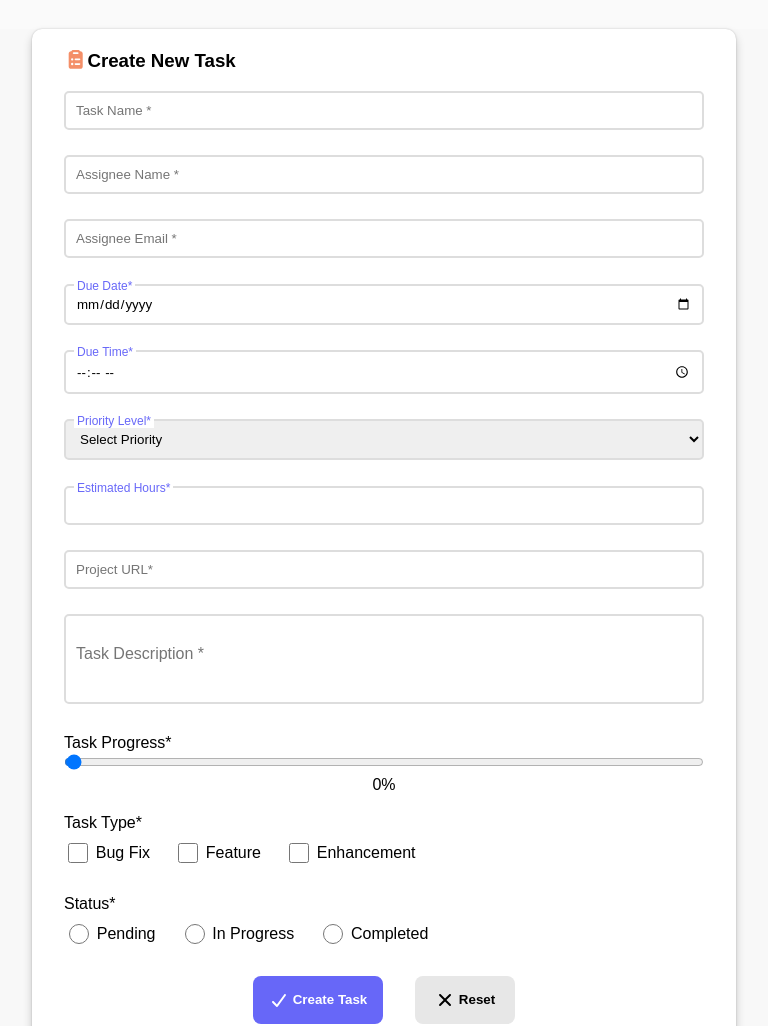
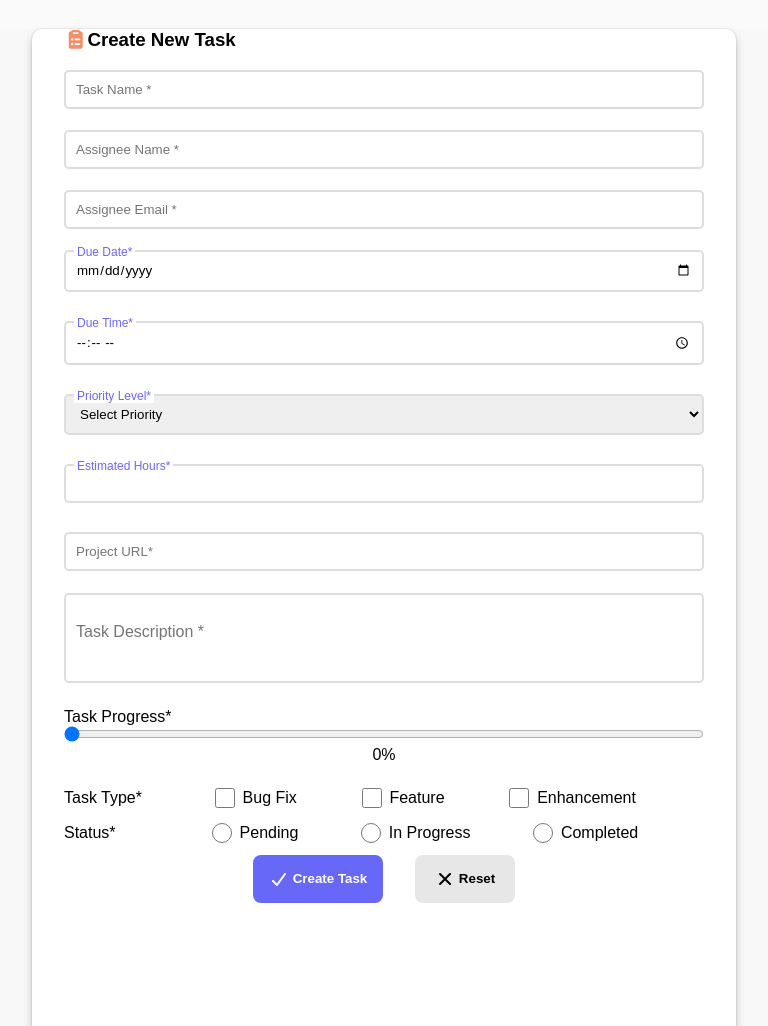
Before and after one commit to Ramji-44/Taskmanager-react, a React (Vite) app: page / in a window 768 px wide. Shown: the part 132-1158 px from the top of the page. Built offline with nearby package versions, Linux system fonts and the light colour scheme; no server answers.

Commit message:
added height for errorMessage and responsive for tabs

```diff
--- a/src/components/Form/Form.module.css
+++ b/src/components/Form/Form.module.css
@@ -1,6 +1,6 @@
 .taskform {
-    margin: 0 0em;
-    padding: 1.3em 0 0 0 ;
+    margin: 0;
+    padding: 0;
 }
 
 .taskform h3 {
@@ -18,7 +18,6 @@ textarea,
 select {
     width: 100%;
     padding: 10px;
-    margin-bottom: 0.4em;
     border: 2px solid var(--bordercolor);
     border-radius: 5px;
 }
@@ -36,9 +35,22 @@ textarea:focus {
     border-color: var(--highlight);
 }
 
-
 .inputBox {
     position: relative;
+}
+
+input[type="range"] {
+    border: 0px;
+}
+
+input[type="date"],
+input[type="time"],
+input[type="number"],
+input[type="range"],
+input[type="checkbox"],
+input[type="radio"],
+.taskform label {
+    cursor: pointer;
 }
 
 textarea {
@@ -47,11 +59,13 @@ textarea {
     resize: none;
     box-sizing: border-box;
 }
+
 textarea::placeholder {
     font-size: 16px;
     transform: translateY(15px);
     display: block;
 }
+
 .inputRange input[type="range"] {
     padding: 0;
     margin: 0;
@@ -67,7 +81,6 @@ textarea::placeholder {
     margin: 0 0 0.5em 0;
     padding: 0;
 }
-
 
 .taskTypes input[type="checkbox"],
 .statusTypes input[type="radio"] {
@@ -96,7 +109,6 @@ textarea::placeholder {
     margin-right: 1.5em;
 }
 
-
 /* autofill blue bg remove for input fields*/
 input:-webkit-autofill,
 input:-webkit-autofill:hover,
@@ -104,10 +116,53 @@ input:-webkit-autofill:focus {
     box-shadow: 0 0 0px 1000px var(--white) inset;
 }
 
-.errorMessage {
-    min-height: 20px;
-}
-.titleIcon{
+.titleIcon {
     font-size: 1em;
     color: #F48F68;
 }
+
+.box {
+    padding-bottom: 0.5em;
+}
+
+.inputBox {
+    padding-bottom: 0.5em;
+}
+
+.errorMessage {
+    margin-top: 0.2em;
+    min-height: 18px;
+}
+
+/* custom validation error styles */
+.errorBlock {
+    display: flex;
+    gap: 5px;
+    align-items: center;
+    font-size: 14px;
+    color: red;
+    padding: 0;
+}
+
+
+@media(min-width : 601px) and (max-width: 1024px) {
+    .taskTypes {
+        display: flex;
+        gap: 2.3em;
+        align-items: center;
+    }
+
+    .taskTypes p {
+        padding-right: 2em;
+    }
+
+    .statusTypes p {
+        padding-right: 3.6em;
+    }
+
+    .statusTypes {
+        display: flex;
+        align-items: center;
+        gap: 2.1em;
+    }
+}
```
